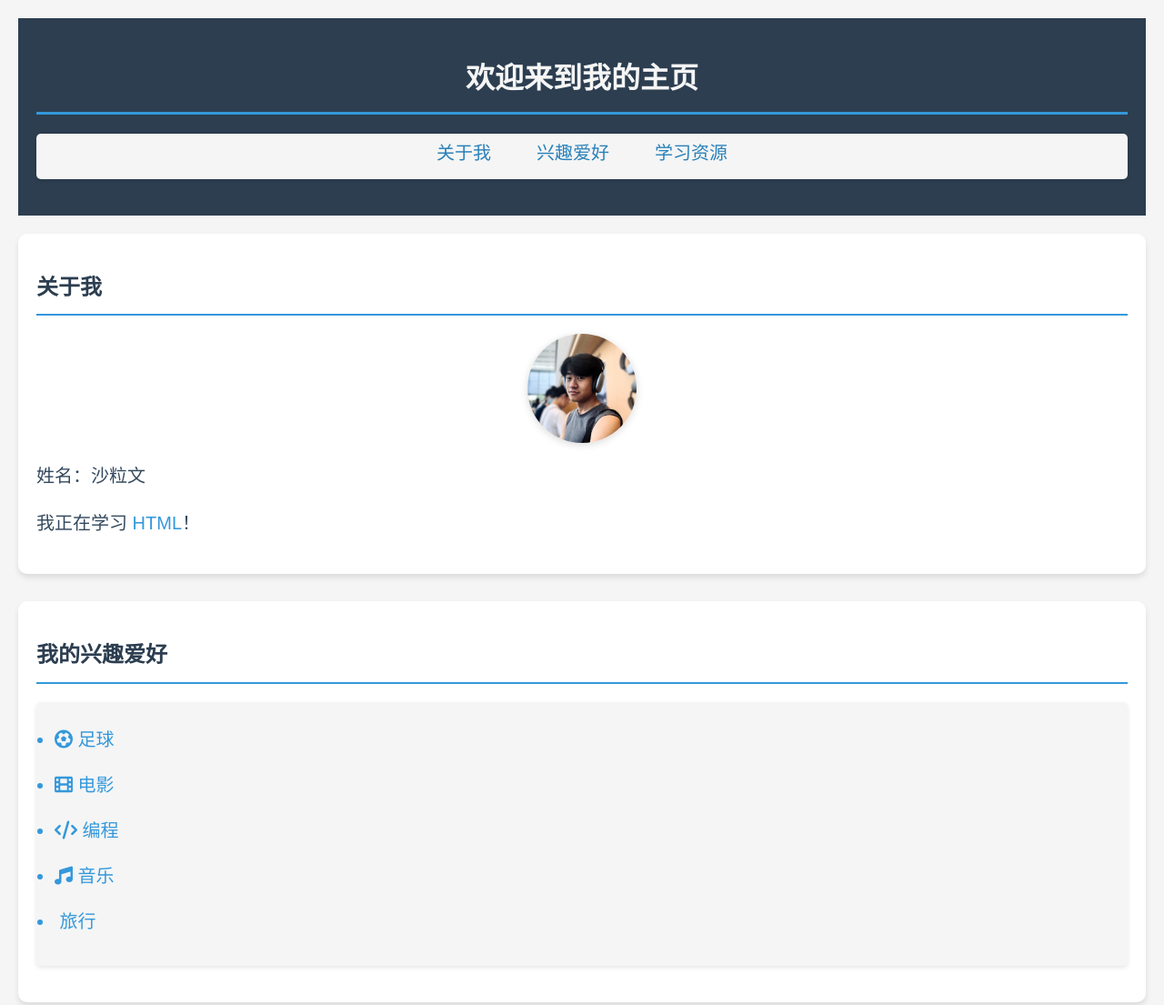
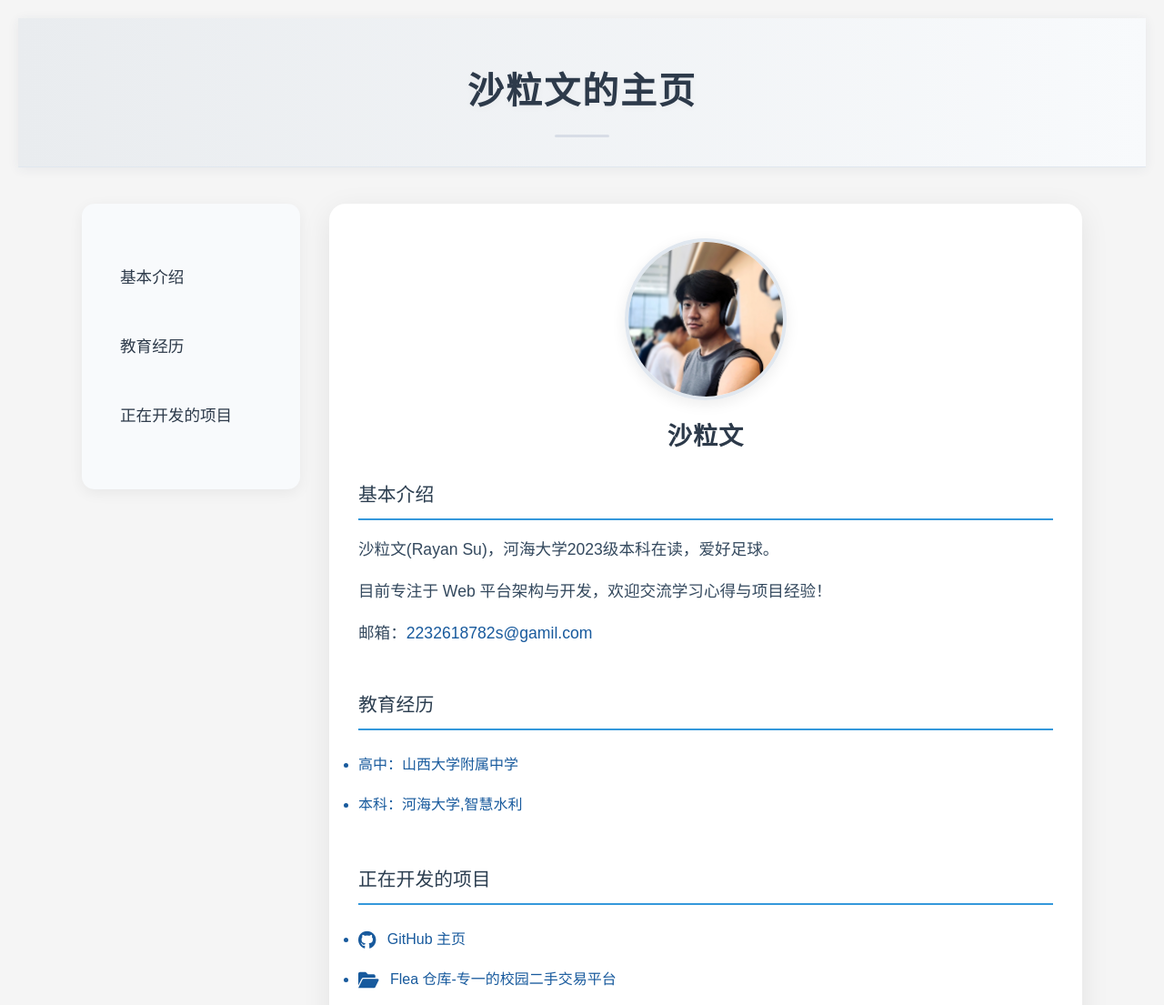
Before and after one commit to Sulilivan/Sulilivan.github.io, a plain HTML site: page index.html in a window 1280 px wide. Shown: the top 1105 px of the page at 91% size. Drawn offline with Linux system fonts and the light colour scheme.

Commit message:
个人主页更新

```diff
--- a/Sulilivan.css
+++ b/Sulilivan.css
@@ -1,4 +1,4 @@
-/* 设置整个页面的背景和字体 */
+/* 全局基础样式 */
 body {
     background-color: #f5f5f5;
     font-family: 'Microsoft YaHei', Arial, sans-serif;
@@ -7,145 +7,209 @@ body {
     line-height: 1.6;
 }
 
-/* 标题样式 */
-h1 {
-    color: #f5f5f5;
+/* 标题与头部 */
+header {
+    background: linear-gradient(90deg, #e9ecef 0%, #f8fafc 100%);
+    color: #2d3a4a;
+    padding: 48px 0 32px 0; /* 增加上方和下方的内边距 */
     text-align: center;
-    border-bottom: 3px solid #3498db;
-    padding-bottom: 10px;
+    box-shadow: 0 2px 12px rgba(44,62,80,0.07);
+    border-bottom: 1px solid #e0e7ef;
+    position: relative;
+    display: flex;
+    flex-direction: column;
+    align-items: center;
+    justify-content: center;
+}
+header h1 {
+    font-size: 2.5rem;
+    letter-spacing: 2px;
+    font-weight: 600;
+    margin: 0; /* 去掉 margin-bottom，确保垂直居中 */
+    color: #2d3a4a;
+    border-bottom: none;
+    text-shadow: 0 2px 8px rgba(0,0,0,0.04);
+}
+header::after {
+    content: '';
+    display: block;
+    width: 60px;
+    height: 3px;
+    background: #bfc8d7;
+    border-radius: 2px;
+    margin: 16px auto 0 auto;
+    opacity: 0.5;
 }
 
-/* 段落样式 */
-p {
-    color: #34495e;
-    font-size: 20px;
+/* 主布局 */
+.main-layout {
+    display: flex;
+    max-width: 1100px;
+    margin: 40px auto;
+    gap: 32px;
+}
+.sidebar {
+    width: 240px;
+    background: #f8fafc;
+    border-radius: 14px;
+    box-shadow: 0 4px 16px rgba(0,0,0,0.06);
+    padding: 32px 0;
+    height: fit-content;
+}
+.sidebar nav ul {
+    list-style: none;
+    padding: 0 24px;
+}
+.sidebar nav li {
+    margin-bottom: 18px;
+    font-size: 1.1rem;
+}
+.sidebar nav a {
+    color: #2d3a4a;
+    display: block;
+    padding: 10px 18px;
+    border-radius: 6px;
+    transition: background 0.2s;
+    text-decoration: none;
+}
+.sidebar nav a.active,
+.sidebar nav a:hover {
+    background: #e0e7ef;
+    color: #185a9d;
+    font-weight: 600;
 }
 
-/* 列表样式 */
-ul {
-    background-color:#f5f5f5;
-    padding: 20px;
-    border-radius: 5px;
-    box-shadow: 0 2px 5px rgba(0,0,0,0.1);
-    margin: 20px 0;
+/* 内容区 */
+.content-area {
+    flex: 1;
+    background: #fff;
+    border-radius: 18px;
+    box-shadow: 0 8px 32px rgba(0,0,0,0.08);
+    padding: 38px 32px;
+    min-height: 400px;
+}
+.content-section {
+    margin-bottom: 48px;
+}
+.content-section.active {
+    display: block;
 }
 
+/* 头像与个人信息 */
+.about-header {
+    display: flex;
+    flex-direction: column;
+    align-items: center;
+    margin-bottom: 10px;
+}
+.avatar {
+    width: 170px;
+    height: 170px;
+    margin-bottom: 18px;
+    box-shadow: 0 4px 16px rgba(0,0,0,0.08);
+    border: 4px solid #e0e7ef;
+    border-radius: 50%;
+    object-fit: cover;
+}
+.about-name {
+    font-size: 1.7rem;
+    font-weight: 600;
+    color: #2d3a4a;
+    margin-bottom: 8px;
+    letter-spacing: 1px;
+}
+
+/* 列表与链接 */
+ul {
+    padding: 0;
+    margin: 20px 0;
+    background: none;
+    box-shadow: none;
+    border-radius: 0;
+}
 li {
     margin-bottom: 8px;
-    font-size: 20px;
-    color: #3498db
+    font-size: 1rem;
+    color: #185a9d;
+    transition: transform 0.3s ease;
+    padding: 5px 0;
+}
+li:hover {
+    transform: translateX(8px);
+    color: #2d3a4a;
+}
+a {
+    color: #185a9d;
+    text-decoration: none;
+    transition: color 0.2s;
+}
+a:hover {
+    color: #2d3a4a;
+    text-decoration: underline;
 }
 
-/* 链接样式 */
-a {
-    color: #3498db;
-    text-decoration: none;
+/* 图标样式 */
+#github i,
+.fab,
+.fas {
+    margin-right: 8px;
+    color: #185a9d;
+    font-size: 20px;
+    vertical-align: middle;
 }
 
-a:hover {
-    color: #2c3e50;
-    text-decoration: underline;
-}
-/* 添加到现有样式中 */
-header {
-    background-color: #2c3e50;
-    color: white;
-    padding: 20px;
-    text-align: center;
-    margin-bottom: 20px;
-}
-
-nav ul {
-    list-style: none;
-    padding: 0;
-    display: flex;
-    justify-content: center;
-    gap: 20px;
-}
-
-nav a {
-    color: #2980b9;
-    text-decoration: none;
-    padding: 10px 15px;
-    border-radius: 5px;
-    transition: background-color 0.3s;
-}
-
-nav a:hover {
-  background-color: #3498db;
-}
-
-section {
-    margin-bottom: 30px;
-    padding: 20px;
-    background-color: white;
-    border-radius: 10px;
-    box-shadow: 0 4px 6px rgba(0,0,0,0.1);
-}
-
+/* 小标题 */
 h2 {
     color: #2c3e50;
     border-bottom: 2px solid #3498db;
     padding-bottom: 10px;
+    font-size: 1.3rem;
+    font-weight: 500;
+    margin-bottom: 18px;
 }
 
+/* 段落 */
+p {
+    color: #34495e;
+    font-size: 1.1rem;
+}
+
+/* 页脚 */
 footer {
     text-align: center;
     padding: 20px;
     background-color: #ecf0f1;
     margin-top: 20px;
-}
-/* 添加到现有样式中 */
-ul li {
-    transition: transform 0.3s ease;
-    padding: 5px 0;
+    color: #3b4a5a;
+    font-size: 1rem;
 }
 
-ul li:hover {
-    transform: translateX(10px);
-    color: #2c3e50;
+/* 响应式布局 */
+@media (max-width: 900px) {
+    .main-layout {
+        flex-direction: column;
+        gap: 0;
+    }
+    .sidebar {
+        width: 100%;
+        margin-bottom: 24px;
+    }
+    .content-area {
+        padding: 24px 10px;
+    }
 }
-
-/* 添加按钮样式 */
-.button {
-    display: inline-block;
-    background-color: #3498db;
-    color: white;
-    padding: 10px 20px;
-    text-decoration: none;
-    border-radius: 5px;
-    transition: background-color 0.3s;
-}
-
-.button:hover {
-    background-color: #2980b9;
-}
-/* 头像样式 */
-.avatar {
-    display: block;
-    margin: 0 auto 20px auto;
-    width: 120px;
-    height: 120px;
-    border-radius: 50%;
-    object-fit: cover;
-    box-shadow: 0 2px 8px rgba(0,0,0,0.15);
-}
-/* 添加到现有样式末尾 */
 @media (max-width: 768px) {
     body {
         padding: 10px;
     }
-
-    nav ul {
-        flex-direction: column;
-        gap: 10px;
-    }
-
     h1 {
         font-size: 24px;
     }
-
     p, li {
         font-size: 16px;
     }
 }
+
+html {
+    scroll-behavior: smooth;
+}
--- a/Sulilivan.js
+++ b/Sulilivan.js
@@ -1,2 +1,8 @@
 // 目前没有功能性 JS，如需交互可在此添加
 console.log("欢迎来到沙粒文的主页！");
+
+document.querySelectorAll('#github a').forEach(function(link) {
+    link.addEventListener('click', function() {
+        console.log("正在跳转到：" + link.href);
+    });
+});
--- a/index.html
+++ b/index.html
@@ -2,53 +2,72 @@
 <html lang="zh-CN">
 <head>
     <meta charset="UTF-8">
-    <title>我的个人主页</title>
+    <title>沙粒文的主页</title>
     <link rel="stylesheet" href="Sulilivan.css">
     <link rel="stylesheet" href="https://cdnjs.cloudflare.com/ajax/libs/font-awesome/6.0.0/css/all.min.css">
 </head>
 <body>
     <header>
-        <h1>欢迎来到我的主页</h1>
-        <nav>
-            <ul>
-                <li><a href="#about">关于我</a></li>
-                <li><a href="#hobbies">兴趣爱好</a></li>
-                <li><a href="#resources">学习资源</a></li>
-            </ul>
-        </nav>
+        <h1>沙粒文的主页</h1>
     </header>
-
-    <main>
-        <section id="about">
-            <h2>关于我</h2>
-            <img src="avatar.jpg" alt="个人头像" class="avatar">
-            <p>姓名：沙粒文</p>
-            <p>我正在学习 <a href="https://developer.mozilla.org/zh-CN/docs/Web/HTML">HTML</a>！</p>
+    <div class="main-layout">
+        <aside class="sidebar">
+            <nav>
+                <ul>
+                    <li><a href="#intro" class="nav-link">基本介绍</a></li>
+                    <li><a href="#edu" class="nav-link">教育经历</a></li>
+                    <li><a href="#projects" class="nav-link">正在开发的项目</a></li>
+                </ul>
+            </nav>
+        </aside>
+        <section class="content-area">
+            <div id="intro" class="content-section">
+                <div class="about-header">
+                    <img src="avatar.jpg" alt="个人头像" class="avatar">
+                    <span class="about-name">沙粒文</span>
+                </div>
+                <h2>基本介绍</h2>
+                <p>沙粒文(Rayan Su)，河海大学2023级本科在读，爱好足球。</p>
+                <p>目前专注于 Web 平台架构与开发，欢迎交流学习心得与项目经验！</p>
+                <p>邮箱：<a href="mailto:2232618782s@gamil.com">2232618782s@gamil.com</a></p>
+            </div>
+            <div id="edu" class="content-section">
+                <h2>教育经历</h2>
+                <ul>
+                    <li>高中：山西大学附属中学</li>
+                    <li>本科：河海大学,智慧水利</li>
+                </ul>
+            </div>
+            <div id="projects" class="content-section">
+                <h2>正在开发的项目</h2>
+                <ul>
+                    <li>
+                        <i class="fab fa-github"></i>
+                        <a href="https://github.com/Sulilivan" target="_blank"> GitHub 主页</a>
+                    </li>
+                    <li>
+                        <i class="fas fa-folder-open"></i>
+                        <a href="https://github.com/Sulilivan/Flea" target="_blank">Flea 仓库-专一的校园二手交易平台</a>
+                    </li>
+                </ul>
+            </div>
         </section>
-
-        <section id="hobbies">
-            <h2>我的兴趣爱好</h2>
-            <ul>
-                <li><i class="fas fa-futbol"></i> 足球</li>
-                <li><i class="fas fa-film"></i> 电影</li>
-                <li><i class="fas fa-code"></i> 编程</li>
-                <li><i class="fas fa-music"></i> 音乐</li>
-                <li><i class="fas fa-travel"></i> 旅行</li>
-            </ul>
-        </section>
-
-        <section id="resources">
-            <h2>学习资源</h2>
-            <ul>
-                <li><a href="https://www.w3schools.com/html/">W3Schools HTML 教程</a></li>
-                <li><a href="https://developer.mozilla.org/zh-CN/docs/Web/HTML">MDN HTML 文档</a></li>
-            </ul>
-        </section>
-    </main>
-
+    </div>
     <footer>
-        <p>&copy; 2023 我的个人主页</p>
+        <p>&copy; 2025 沙粒文的主页 | 由 <a href="https://github.com/Sulilivan" target="_blank">Sulilivan</a> 构建</p>
     </footer>
     <script src="Sulilivan.js"></script>
+    <script>
+    // 简单导航切换
+    document.querySelectorAll('.nav-link').forEach(function(link){
+        link.addEventListener('click', function(e){
+            e.preventDefault();
+            document.querySelectorAll('.nav-link').forEach(l=>l.classList.remove('active'));
+            link.classList.add('active');
+            document.querySelectorAll('.content-section').forEach(sec=>sec.classList.remove('active'));
+            document.querySelector(link.getAttribute('href')).classList.add('active');
+        });
+    });
+    </script>
 </body>
 </html>
```
